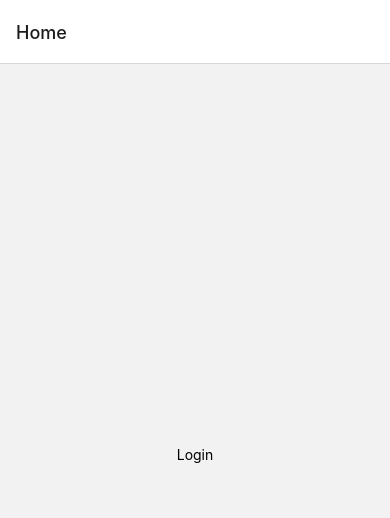
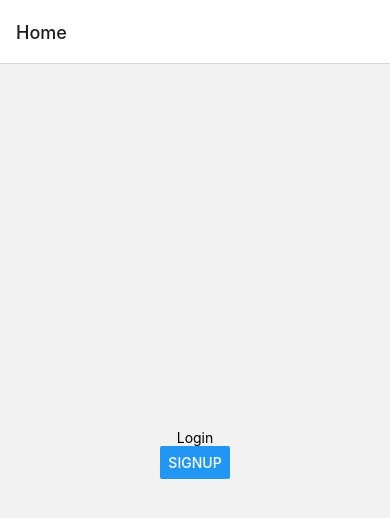
Before and after one commit to bc-fullstack-03/Luis-Felipe-Gongora-Mobile, a React Native app: screen /Home in a window 390 px wide. Shown: the top 518 px of the page. Built offline with nearby package versions, Linux system fonts and the light colour scheme.

Commit message:
feat: add button navigate to signUp in login screen

```diff
--- a/src/Screens/Login/index.tsx
+++ b/src/Screens/Login/index.tsx
@@ -1,9 +1,13 @@
-import { Text, View } from 'react-native';
+import { Text, View, Button } from 'react-native';
 
-function Login() {
+function Login({ navigation }) {
   return (
     <View style={{ flex: 1, alignItems: 'center', justifyContent: 'center' }}>
       <Text>Login</Text>
+      <Button
+        title='SignUp'
+        onPress={() => navigation.navigate('SignUp')}
+      ></Button>
     </View>
   );
 }
```
